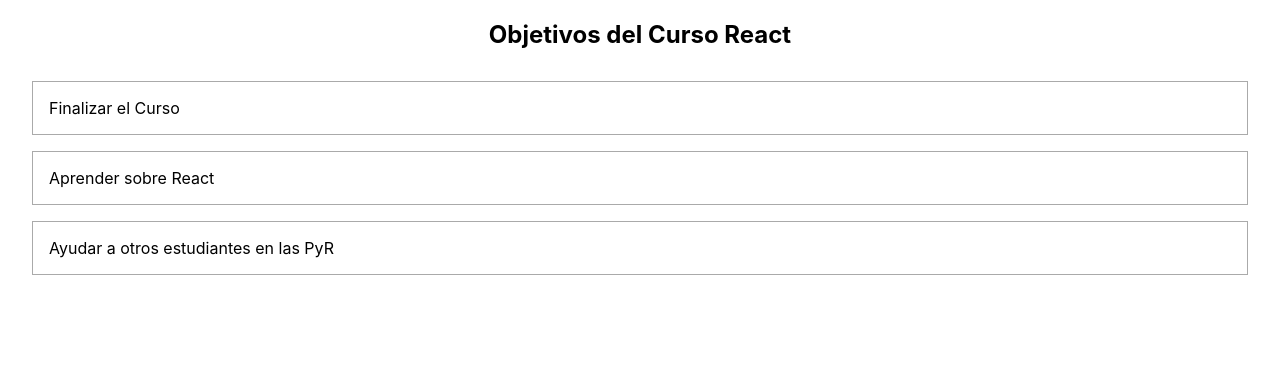
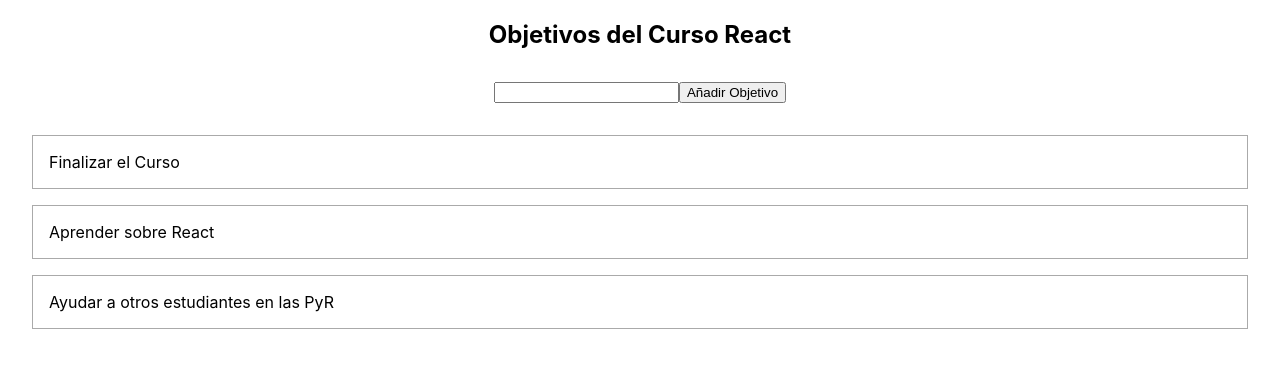
Before and after one commit to javiergarralon/ReactRefresher, a React (Create React App) app: page / in a window 1280 px wide. Shown: the top 368 px of the page. Built offline with nearby package versions, Linux system fonts and the light colour scheme.

Commit message:
Evento onSubmit envía propiedades de un Componente hijo a uno padre

```diff
--- a/src/App.js
+++ b/src/App.js
@@ -1,6 +1,7 @@
 import "./App.css";
 
-import ListaObjetivos from "./components/ListaObjetivos";
+import ListaObjetivos from "./components/ListaObjetivos/ListaObjetivos";
+import NewGoal from "./components/NuevoObjetivo/NuevoObjetivo";
 
 const App = () => {
   const objetivosCurso = [
@@ -9,9 +10,15 @@
     { id: "oc3", text: "Ayudar a otros estudiantes en las PyR" },
   ];
 
+  const addNuevoObjetivoHandler = (nuevoObjetivo) => {
+    objetivosCurso.push(nuevoObjetivo);
+    console.log(objetivosCurso);
+  };
+
   return (
     <div className="objetivos-curso">
       <h2>Objetivos del Curso React</h2>
+      <NewGoal onAddObjetivo={addNuevoObjetivoHandler} />
       <ListaObjetivos objetivos={objetivosCurso} />
     </div>
   );
--- /dev/null
+++ b/src/components/NuevoObjetivo/NuevoObjetivo.css
@@ -0,0 +1,4 @@
+.nuevo-objetivo{
+    margin: 2rem;
+    text-align: center;
+}
--- /dev/null
+++ b/src/components/NuevoObjetivo/NuevoObjetivo.js
@@ -0,0 +1,25 @@
+import React from "react";
+import "./NuevoObjetivo.css";
+
+const NewGoal = (props) => {
+  const addObjetivoHandler = (event) => {
+    event.preventDefault();
+
+    const nuevoObjetivo = {
+      id: Math.random().toString(),
+      text: "Mi nuevo obj!",
+    };
+    console.log(nuevoObjetivo)
+
+    props.onAddObjetivo(nuevoObjetivo);
+  };
+
+  return (
+    <form className="nuevo-objetivo" onSubmit={addObjetivoHandler}>
+      <input type="text" />
+      <button type="submit">Añadir Objetivo</button>
+    </form>
+  );
+};
+
+export default NewGoal;
```
Also changed, not shown: src/components/ListaObjetivos/ListaObjetivos.css (renamed from src/components/ListaObjetivos.css), src/components/ListaObjetivos/ListaObjetivos.js (renamed from src/components/ListaObjetivos.js).
